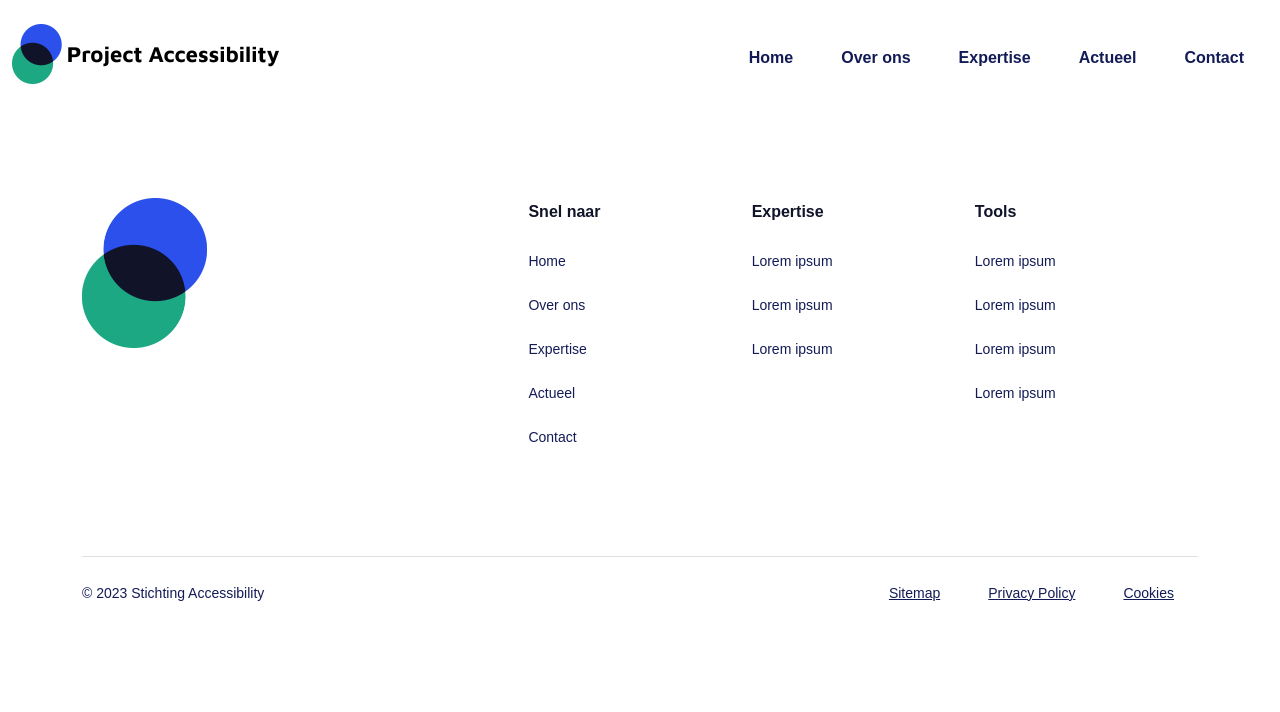
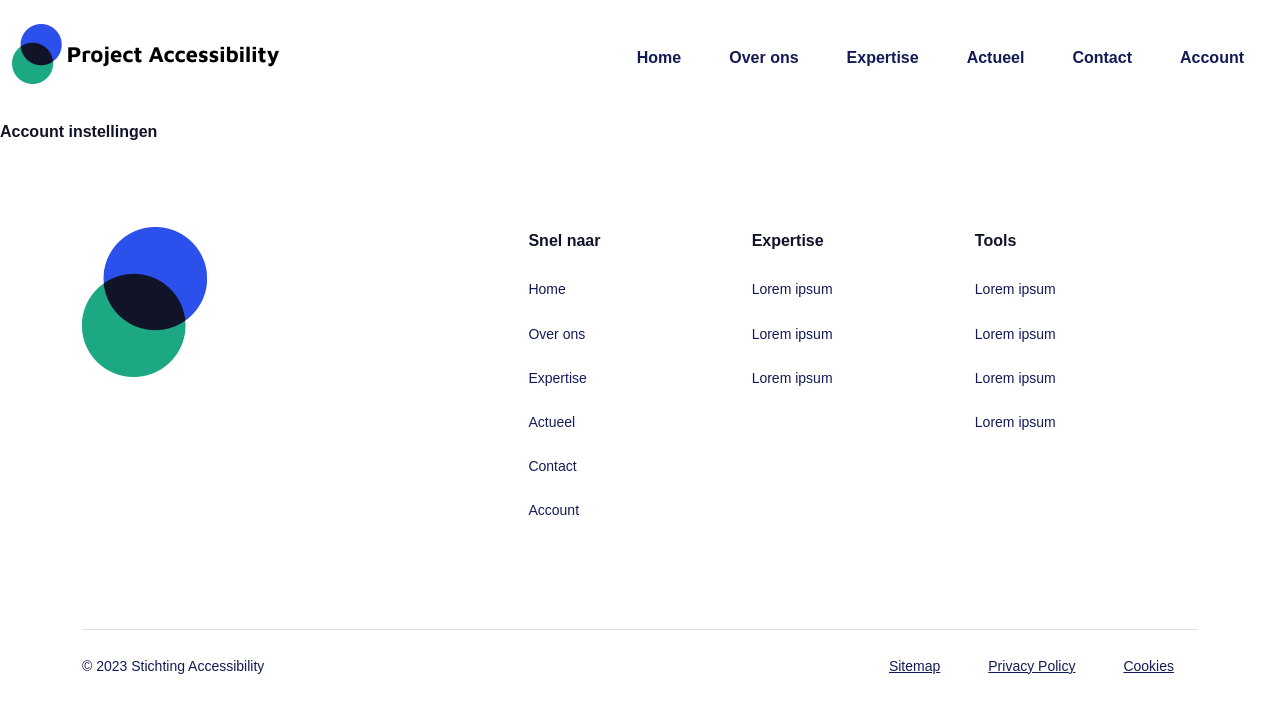
Before and after one commit to MrMisterMisterMister/project-accessibility, a React (Create React App) app in the folder ClientApp/: page /account in a window 1280 px wide. Shown: the top 712 px of the page. Built offline with nearby package versions, Linux system fonts and the light colour scheme.

Commit message:
Link naar account gemaakt (nog niet af)

```diff
--- a/ClientApp/src/AppRoutes.js
+++ b/ClientApp/src/AppRoutes.js
@@ -1,5 +1,6 @@
 import { Home } from "./pages/Home";
 import { PrivacyPolicy } from "./pages/PrivacyPolicy";
+import { Account } from "./pages/Account";
 
 const AppRoutes = [
   {
@@ -9,6 +10,10 @@ const AppRoutes = [
   {
     path: '/privacy-policy',
     element: <PrivacyPolicy />
+  },
+  {
+    path: '/account',
+    element: <Account />
   }
 ];
 
--- a/ClientApp/src/components/Footer.js
+++ b/ClientApp/src/components/Footer.js
@@ -9,6 +9,7 @@ const snelNaarLinks = [
     { name: 'Expertise', path: '/expertise' },
     { name: 'Actueel', path: '/actueel' },
     { name: 'Contact', path: '/contact' },
+    {name: 'Account', path: '/Account'},
 ];
 
 const expertiseLinks = [
--- a/ClientApp/src/components/Header.js
+++ b/ClientApp/src/components/Header.js
@@ -10,6 +10,7 @@ const websiteLinks = [
     { name: 'Expertise', path: '/expertise' },
     { name: 'Actueel', path: '/actueel' },
     { name: 'Contact', path: '/contact' },
+    {name: 'Account', path: './Account'},
 ];
 
 // Header component
@@ -24,7 +25,7 @@ const Header = () => {
                     <NavMobile links={websiteLinks} />
                 </Container>
             </header>
-    );
-}
+)}
+
 
 export default Header;
--- /dev/null
+++ b/ClientApp/src/pages/Account.js
@@ -0,0 +1,12 @@
+import React, { Component } from "react";
+import "./Styling/Account.css";
+
+export class Account extends Component {
+    render() {
+        return (
+            <div>
+                <h1>Account instellingen</h1>
+            </div>
+        );
+    }
+}
--- /dev/null
+++ b/ClientApp/src/pages/Styling/Account.css
@@ -0,0 +1,3 @@
+h1{
+    color:blue;
+}
```
Also changed, not shown: 1 other file (tests, documents, lock files or other folders). Lines whose indentation alone changed are shown as unchanged.
